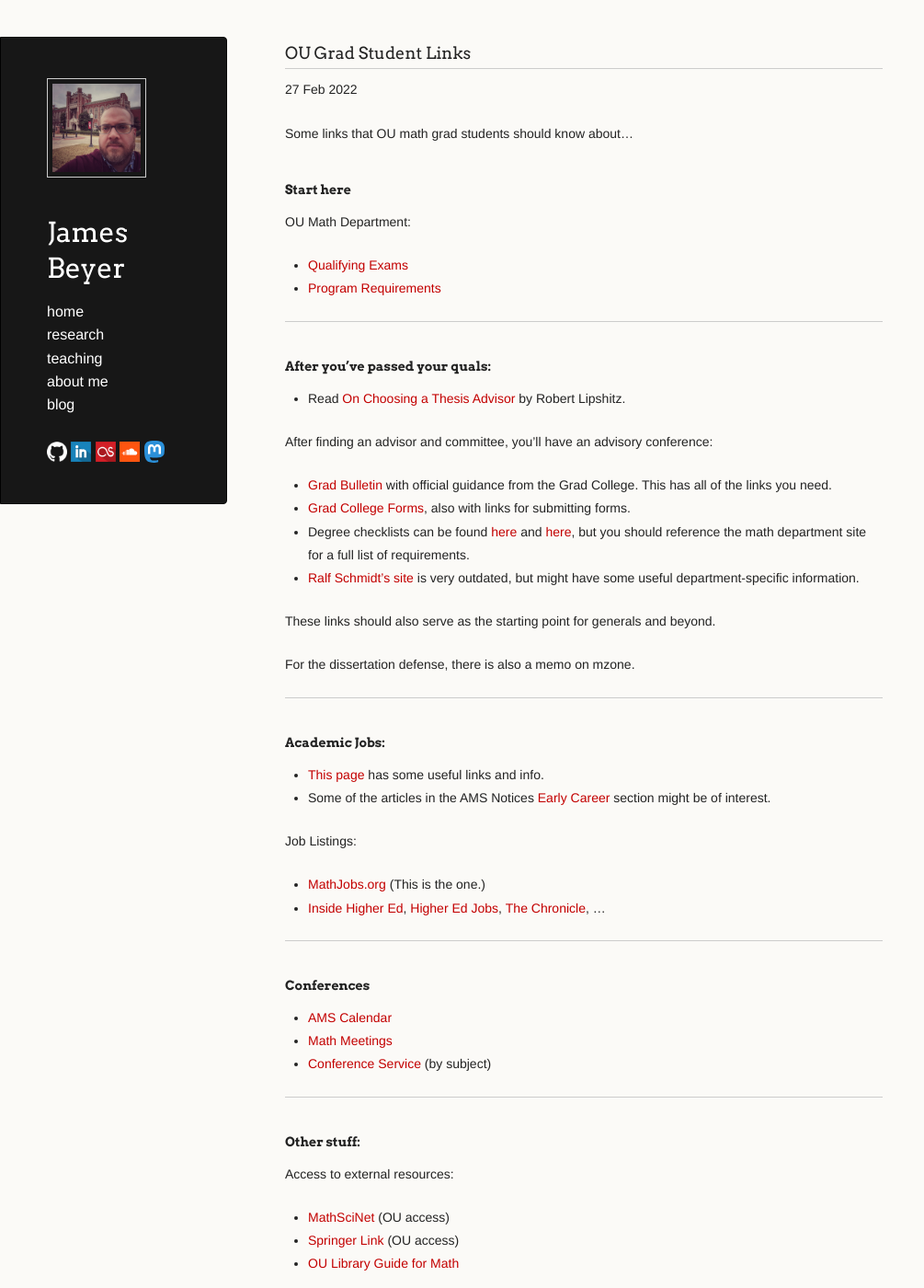
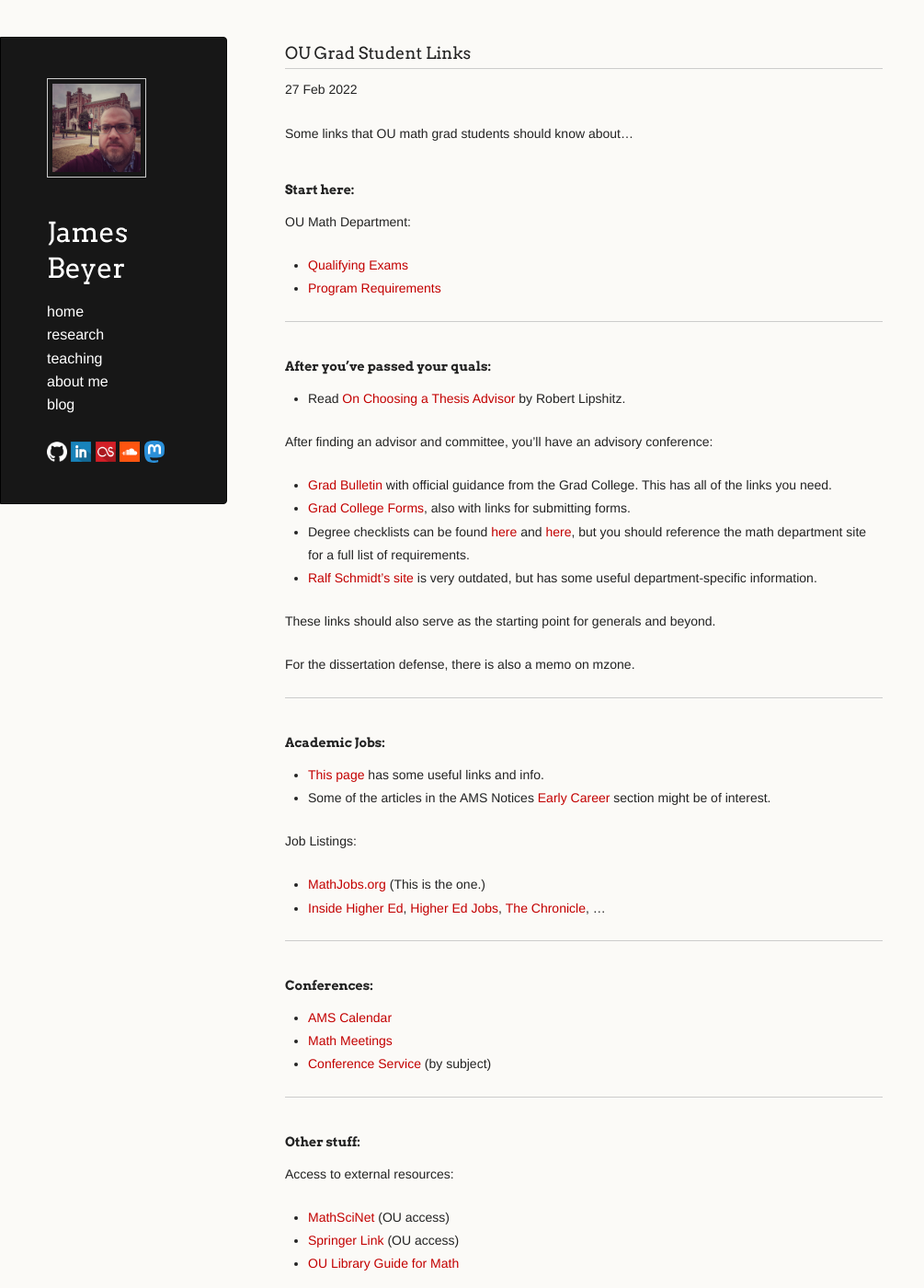
Before and after one commit to jebeyer/jebeyer.github.io, a Jekyll site: the page built from _posts/2022-02-27-ou_links.md, in a window 1280 px wide and 1400 px high. Shown: the whole window at 92% size, without its empty margins (0-1005 px from the left). Built offline with Jekyll 4.4.1, drawn with Linux system fonts in a browser that asks for light colours; a script that is not in the unit is left out.

Commit message:
formatting

```diff
--- a/_posts/2022-02-27-ou_links.md
+++ b/_posts/2022-02-27-ou_links.md
@@ -6,7 +6,7 @@ title: OU Grad Student Links
 
 Some links that OU math grad students should know about...
 
-#### Start here
+#### Start here:
 
 OU Math Department:
 * [Qualifying Exams](https://math.ou.edu/graduate/quals)
@@ -21,7 +21,7 @@ After finding an advisor and committee, you'll have an advisory conference:
 * [Grad Bulletin](https://www.ou.edu/gradcollege/forms/bulletin/doctoral-info) with official guidance from the Grad College. This has all of the links you need.
 * [Grad College Forms](https://www.ou.edu/gradcollege/forms), also with links for submitting forms.
 * Degree checklists can be found [here](https://www.ou.edu/gradcollege/forms/doctoral-degree-requirements) and [here](https://ou-public.courseleaf.com/arts-sciences/mathematics/mathematics-doctor-philosophy/), but you should reference the math department site for a full list of requirements.
-* [Ralf Schmidt's site](http://www2.math.ou.edu/~rschmidt/grad/procedures.html) is very outdated, but might have some useful department-specific information.
+* [Ralf Schmidt's site](http://www2.math.ou.edu/~rschmidt/grad/procedures.html) is very outdated, but has some useful department-specific information.
 
 These links should also serve as the starting point for generals and beyond.
 
@@ -39,7 +39,7 @@ Job Listings:
 
 ---
 
-#### Conferences
+#### Conferences:
 * [AMS Calendar](https://www.ams.org/meetings/calendar/mathcal)
 * [Math Meetings](https://mathmeetings.net/)
 * [Conference Service](https://conference-service.com/conferences/algebra.html) (by subject)
```
